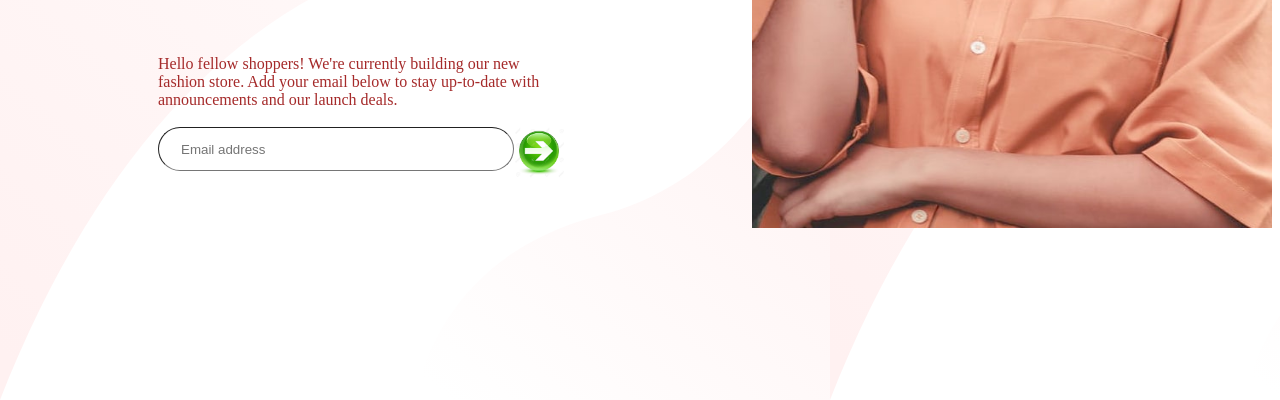
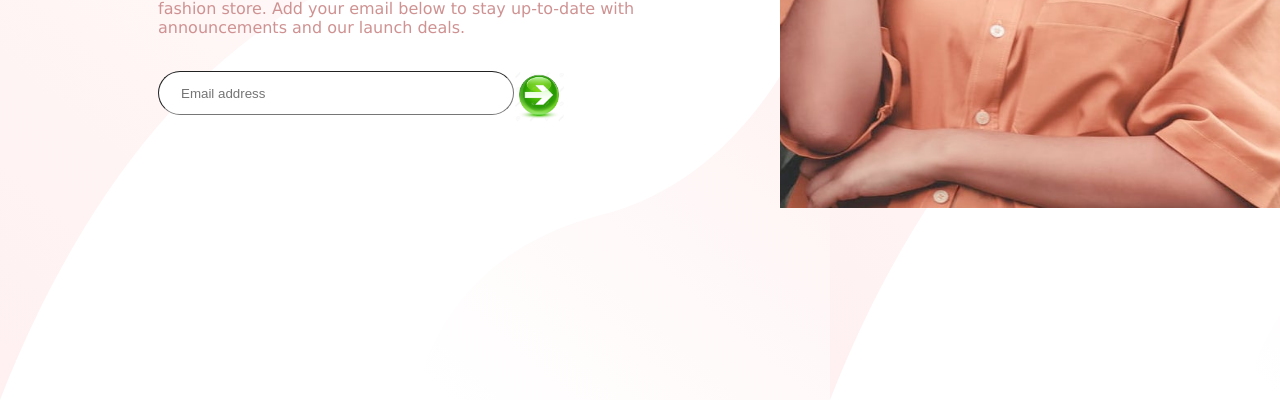
Before and after one commit to abhis018/frontend-EmailSearchbar-101, a plain HTML site: page index.html in a window 1280 px wide. Shown: the part 400-800 px from the top of the page. Drawn offline with Linux system fonts and the light colour scheme; files whose address does not match are found by name.

Commit message:
edit size of the image & edit font
Signed-off-by: abhis018 <76279317+abhis018@users.noreply.github.com>

```diff
--- a/index.html
+++ b/index.html
@@ -18,9 +18,8 @@
   <div class="row">
     <div class="column1">
       <img src="file:///C:/Users/abhis/OneDrive/Desktop/base-apparel-coming-soon-master/images/logo.svg" style="margin-top: 30px;">
-      <p style="font-family: Arial, Helvetica, sans-serif;"><span style="color: brown;">WE'RE</span><br>COMING<br>SOON</p>
-
-      <span style="color: brown;">Hello fellow shoppers! We're currently building our new<br> fashion store.
+      <p style="font-family: Arial, Helvetica, sans-serif; letter-spacing: 15px;"><span style="color: brown;font-weight: 10px;">WE'RE</span><span style="font-weight: normal;"><br>COMING<br>SOON</p></span>
+      <span style="color: rgb(207, 146, 146);font-family: Verdana, Geneva, Tahoma, sans-serif;">Hello fellow shoppers! We're currently building our new<br> fashion store.
       Add your email below to stay up-to-date with<br> announcements and our launch deals.<br><br></span>
       <form name="" method="" action="">
         <label>
@@ -30,7 +29,7 @@
       </form>
     </div>
     <div class="column2">
-      <img src="C:\Users\abhis\OneDrive\Desktop\BASE-APPAREL-COMING-SOON-MASTER\images\hero-desktop.jpg" style="height:620px;width: 520px;">
+      <img src="C:\Users\abhis\OneDrive\Desktop\BASE-APPAREL-COMING-SOON-MASTER\images\hero-desktop.jpg" style="height:608px;width: 500px; position: relative; left: 8px; bottom: 8px;">
     </div>
   </div>
   <!-- <footer>
--- a/style.css
+++ b/style.css
@@ -1,5 +1,6 @@
 body {
     background-image: url(file:///C:/Users/abhis/OneDrive/Desktop/base-apparel-coming-soon-master/images/bg-pattern-desktop.svg);
+    overflow: hidden;
 }
 .row {
     display: flex;
@@ -7,7 +8,6 @@ body {
 
 .column1 {
     flex: 70%;
-    padding-right: 20px;
     padding-bottom: 20px;
     text-align:left;
     margin-left: 150px;
@@ -15,11 +15,15 @@ body {
 
 .column2 {
     flex: 30%;
-    padding-bottom: 12px;
 }
 
 p {
-    font-size: 70px;
+    font-size: 65px;
+    margin-bottom: 15px;
+}
+
+form {
+    margin-top: 15px;
 }
 
 label {
```
